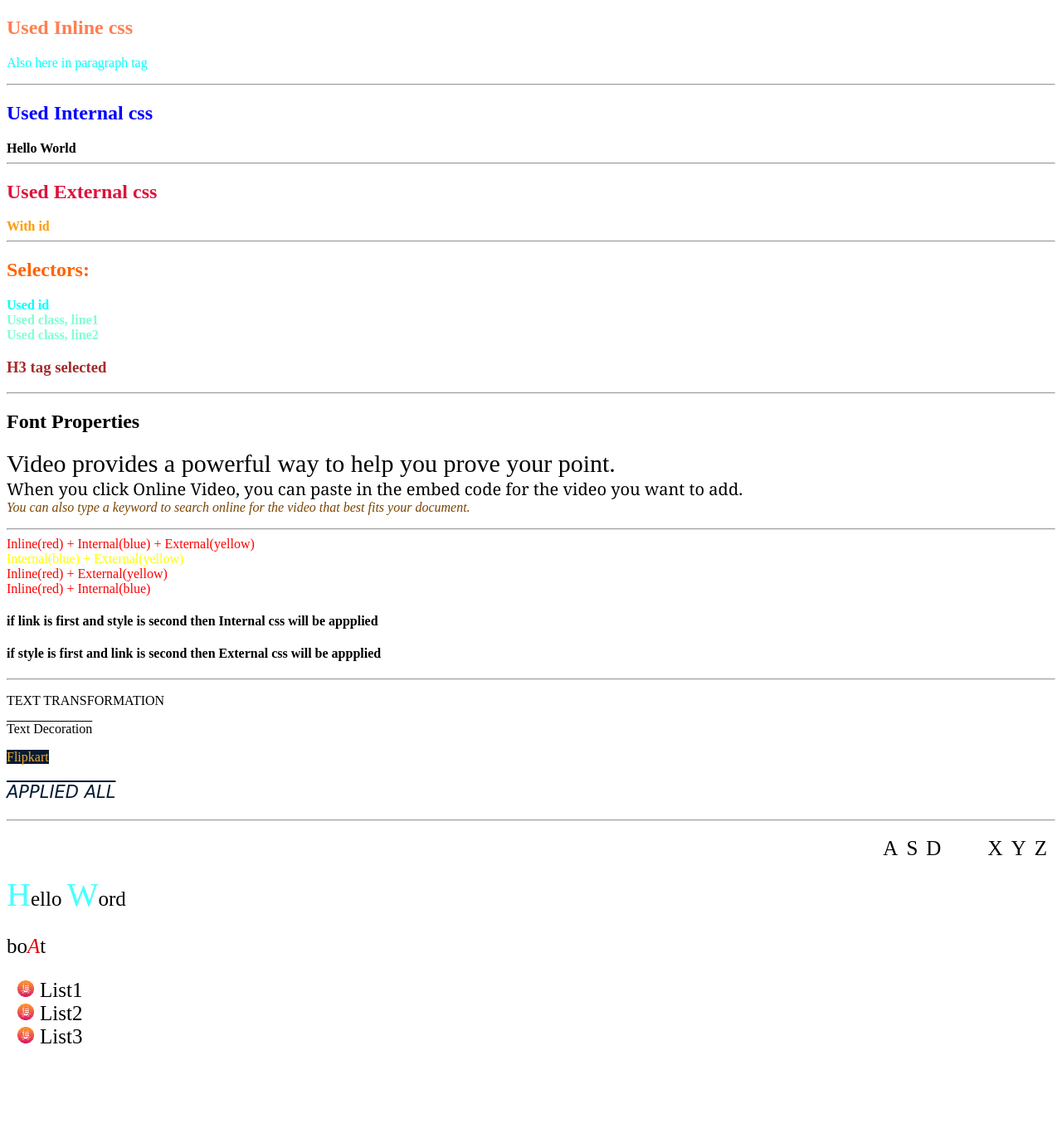
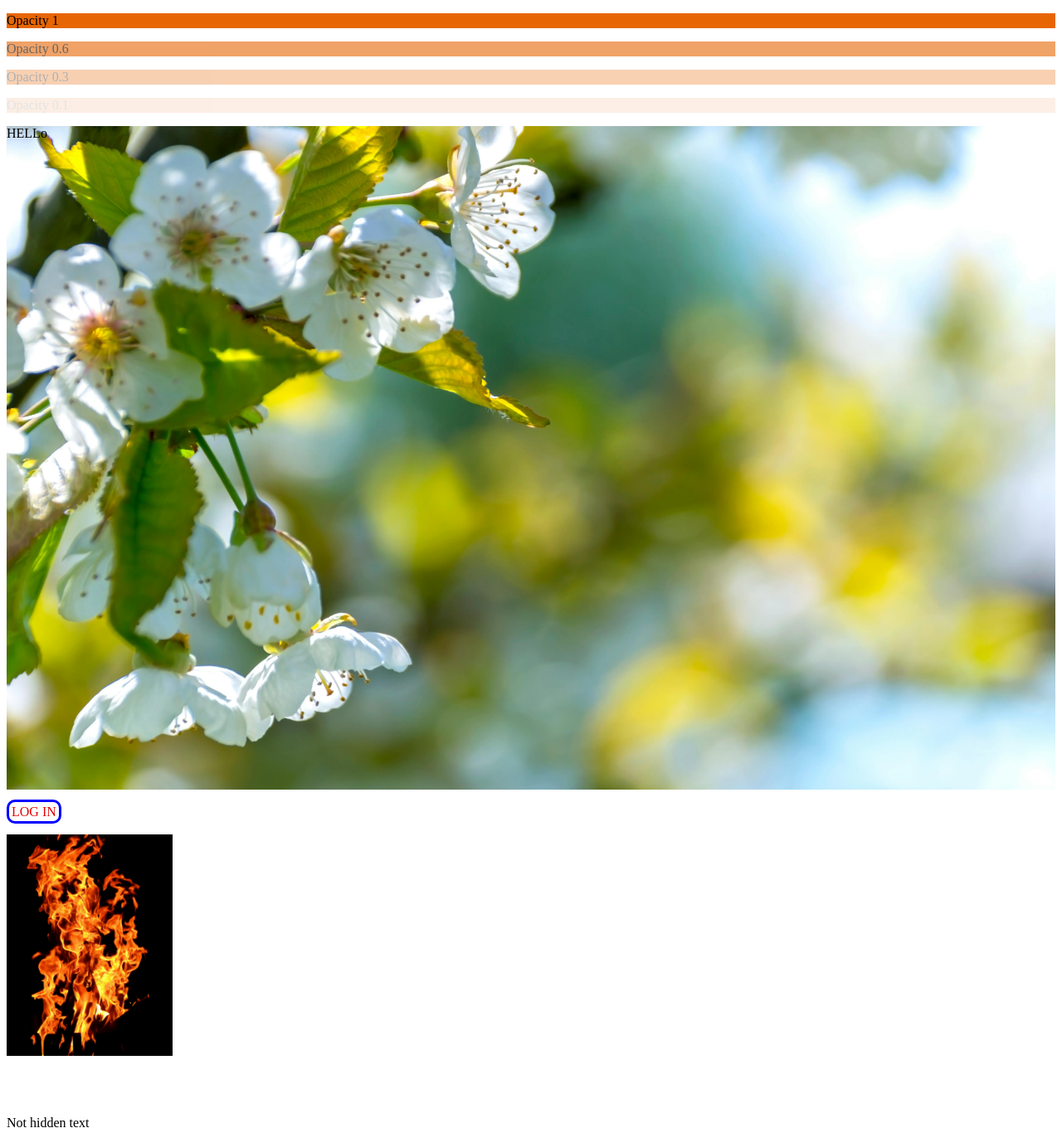
Before and after one commit to mehuasd/a2, a plain HTML site: page index.html in a window 1280 px wide. Shown: the top 1366 px of the page at 83% size. Before the commit the page ends 1289 px from the top, so only its background shows below. Drawn offline with Linux system fonts and the light colour scheme.

Commit message:
All  Done 10

```diff
--- a/index.html
+++ b/index.html
@@ -1,66 +1,89 @@
 <!DOCTYPE html>
 <html lang="en">
   <head>
-    <meta charset="UTF-8">
-    <meta name="viewport" content="width=device-width, initial-scale=1.0">
+    <meta charset="UTF-8" />
+    <meta name="viewport" content="width=device-width, initial-scale=1.0" />
     <title>Document</title>
 
     <style>
-        #hh2{
+      #hh2 {
         color: blue;
       }
-        .parent{
+      .parent {
         font-weight: bold;
       }
 
-        #o1,#o2,#o4{
+      #o1,
+      #o2,
+      #o4 {
         color: blue;
       }
     </style>
-        <link rel="stylesheet" href="style.css">
+    <link rel="stylesheet" href="style.css" />
   </head>
   <body>
-    <h2 style="color: coral;">Used Inline css</h2>
-    <p style="color:aqua;">Also here in paragraph tag</p><hr/>
+    <section id="hide">
+      <h2 style="color: coral">Used Inline css</h2>
+      <p style="color: aqua">Also here in paragraph tag</p>
+      <hr />
 
       <h2 id="hh2">Used Internal css</h2>
-    <div class="parent">Hello World</div><hr/>
+      <div class="parent">Hello World</div>
+      <hr />
 
       <h2 id="hh3">Used External css</h2>
-    <div id="text">With id</div><hr/>
+      <div id="text">With id</div>
+      <hr />
 
-    <h2 style="color: rgb(255, 98, 0);">Selectors:</h2>
+      <h2 style="color: rgb(255, 98, 0)">Selectors:</h2>
       <div id="sid">Used id</div>
       <div class="sclass">Used class, line1</div>
       <div class="sclass">Used class, line2</div>
       <h3>H3 tag selected</h3>
-    <hr/>
+      <hr />
       <h2>Font Properties</h2>
       <p>
-        <span id="l1">Video provides a powerful way to help you prove your point.</span> <br/>
-        <span id="l2">When you click Online Video, you can paste in the embed code for the video you want to add. </span><br/>
-        <span id="l3">You can also type a keyword to search online for the video that best fits your document.</span>
+        <span id="l1"
+          >Video provides a powerful way to help you prove your point.</span
+        >
+        <br />
+        <span id="l2"
+          >When you click Online Video, you can paste in the embed code for the
+          video you want to add. </span
+        ><br />
+        <span id="l3"
+          >You can also type a keyword to search online for the video that best
+          fits your document.</span
+        >
       </p>
 
-    <hr/>
-    <div id="o1" style="color: red;">Inline(red) + Internal(blue) + External(yellow)</div>
+      <hr />
+      <div id="o1" style="color: red">
+        Inline(red) + Internal(blue) + External(yellow)
+      </div>
       <div id="o2">Internal(blue) + External(yellow)</div>
-    <div id="o3" style="color: red;">Inline(red) + External(yellow)</div>
-    <div id="o4" style="color: red;">Inline(red) + Internal(blue)</div>
-    <h4>if link is first and style is second then Internal css will be appplied</h4>
-    <h4>if style is first and link is second then External css will be appplied</h4>
+      <div id="o3" style="color: red">Inline(red) + External(yellow)</div>
+      <div id="o4" style="color: red">Inline(red) + Internal(blue)</div>
+      <h4>
+        if link is first and style is second then Internal css will be appplied
+      </h4>
+      <h4>
+        if style is first and link is second then External css will be appplied
+      </h4>
 
-    <hr/>
+      <hr />
 
       <p id="transform">Text transformation</p>
       <p id="decorate">Text Decoration</p>
       <a href="https://www.flipkart.com/" id="aa">Flipkart</a>
       <p id="all">Applied All</p>
 
-    <hr/>
+      <hr />
       <div class="fontinc">
         <p class="letter">ASD XYZ</p>
-        <p><span class="change">h</span>ello <span class="change">w</span>ord</p>
+        <p>
+          <span class="change">h</span>ello <span class="change">w</span>ord
+        </p>
         <p>bo<span class="boat">A</span>t</p>
         <ul>
           <li>List1</li>
@@ -68,5 +91,39 @@
           <li>List3</li>
         </ul>
       </div>
+    </section>
+
+    <section>
+      <p class="bg">Opacity 1</p>
+      <p class="bg op1">Opacity 0.6</p>
+      <p class="bg op2">Opacity 0.3</p>
+      <p class="bg op3">Opacity 0.1</p>
+    </section>
+    <section id="sec">
+        <div class="a1">
+            HELLo
+        </div>
+        <div class="a2">
+
+        </div>
+    </section>
+    <br/>
+    <section>
+        <span class="log pos">LOG IN</span>
+        <br/><br/>
+        <img src="image/aag.jpg" alt="aag" id="aaag">
+        <br/><br/>
+        <p class="hidden">This text is hidden</p>
+        <p>Not hidden text</p>
+    </section>
+
+    <section>
+      <div class="padding-margin">
+        Hello
+      </div>
+      <div class="pos">
+        <img src="image/aag.jpg" alt="aag" height="170" width="100">
+      </div>
+    </section>
   </body>
 </html>
--- a/style.css
+++ b/style.css
@@ -76,6 +76,7 @@ h3{
 }
 
 /* ------------------ */
+
 .fontinc{
     font-size: 25px;
 }
@@ -106,3 +107,91 @@ ul{
     list-style-image: url("image/i.png");
     /* list-style: none; */
 }
+
+#hide{
+    display: none;
+}
+
+/* ------------------ */
+
+.bg{
+    background-color: #e76603;
+}
+.op1{
+    opacity: 0.6;
+}
+.op2{
+    opacity: 0.3;
+}
+.op3{
+    opacity: 0.1;
+}
+
+#sec{
+    background-image: url("image/bg.jpg");
+    background-repeat: no-repeat;
+    background-size: cover;
+    width: 100%;
+    height: 100vh;
+
+    /* background-color: #e00606; */
+}
+
+.log{
+    border-style: solid;
+    border-radius: 10px;
+    border-color: blue;
+    border-width: 3px;
+    /* border: 6px solid red;
+    border-radius: 50px; */
+    padding: 3px;
+    color: #e00606;
+    text-align: right;
+}
+
+#aaag{
+    width: 200px;
+    height: 400;
+    /* float: left; */
+    /* float: right; */
+}
+
+.hidden{
+    visibility: hidden;
+    /* display: none; */
+}
+
+/* ---------3-7-25--------- */
+
+.padding-margin{
+    border: 5px solid #e00606;
+
+    /* padding: 10px; */
+    /* padding: 50px 30px; */
+    padding: 10px 20px 30px 40px;
+    /* padding-top: 50px; */
+    /* padding-right: 50px; */
+    /* padding-bottom: 30px; */
+    /* padding-left: 60px; */
+
+
+    /* margin: 10px; */
+    /* margin: 50px 30px; */
+    margin: 10px 20px 30px 40px;
+    /* margin-top: 10px; */
+    /* margin-right: 30px; */
+    /* margin-bottom: 50px; */
+    /* margin-left: 10px; */
+}
+
+.pos{
+    /* margin: 0; */
+    /* position: fixed; */
+    /* position: relative; */
+    /* position: absolute; */
+    position: sticky;
+    top: 0px;
+    right: 100px;
+    /* bottom: 0px; */
+    /* left: 100px; */
+}
```
Also changed, not shown: image/aag.jpg (added), image/bg.jpg (added). Lines whose indentation alone changed are shown as unchanged.
